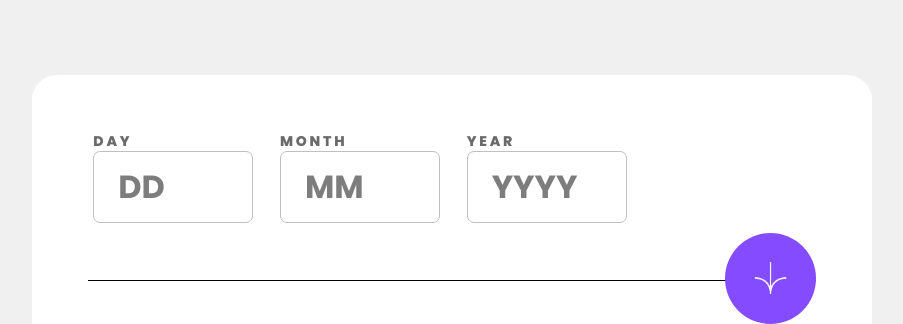
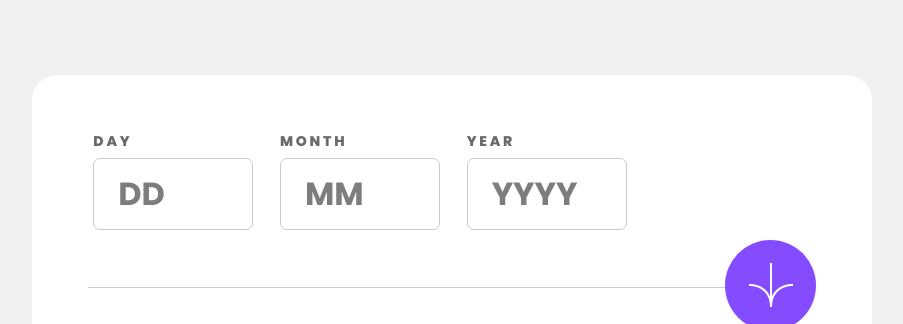
Before and after one commit to Kananoro/ageCalculator, a plain HTML site: page index.html in a window 1280 px wide. Shown: the top 324 px of the page, without its empty margins (188-1091 px from the left). Drawn offline with Linux system fonts and the light colour scheme.

Commit message:
Change design for look more like original

```diff
--- a/css/style.scss
+++ b/css/style.scss
@@ -89,7 +89,7 @@ body{
          left: 0;
          right: 0;
          height: 1px;
-         background-color: black;
+         background-color: #cacaca;
          z-index: 0;
       }
       &__line{
@@ -104,7 +104,7 @@ body{
          height: 64px;
          background-color: hsl(259, 100, 65);
          background-image: url(../img/icon-arrow\ 1.png);
-         background-size: 33px;
+         background-size: 32px;
          background-repeat: no-repeat;
          background-position: center;
          border-radius: 50%;
@@ -143,7 +143,7 @@ body{
       font-size: 20px;
       font-family: Poppins Bold;
       padding: 16px;
-      border: 1px solid #C0C0C0;
+      border: 1px solid #cacaca;
       border-radius: 7px;
       height: 54px;
       width: 100%;
@@ -167,6 +167,9 @@ body{
       padding: 5px;
       font-family: Poppins italic;
       letter-spacing: 0px;
+   }
+   span{
+      padding-bottom: 7px;
    }
 		// .datebox__day
 
@@ -262,6 +265,7 @@ body{
          margin: 0;
          width: 91px;
          height: 91px;
+         background-size: 46px;
       }
    }
    .datebox{
```
Also changed, not shown: css/nullstyle.css (deleted), css/style.css.
